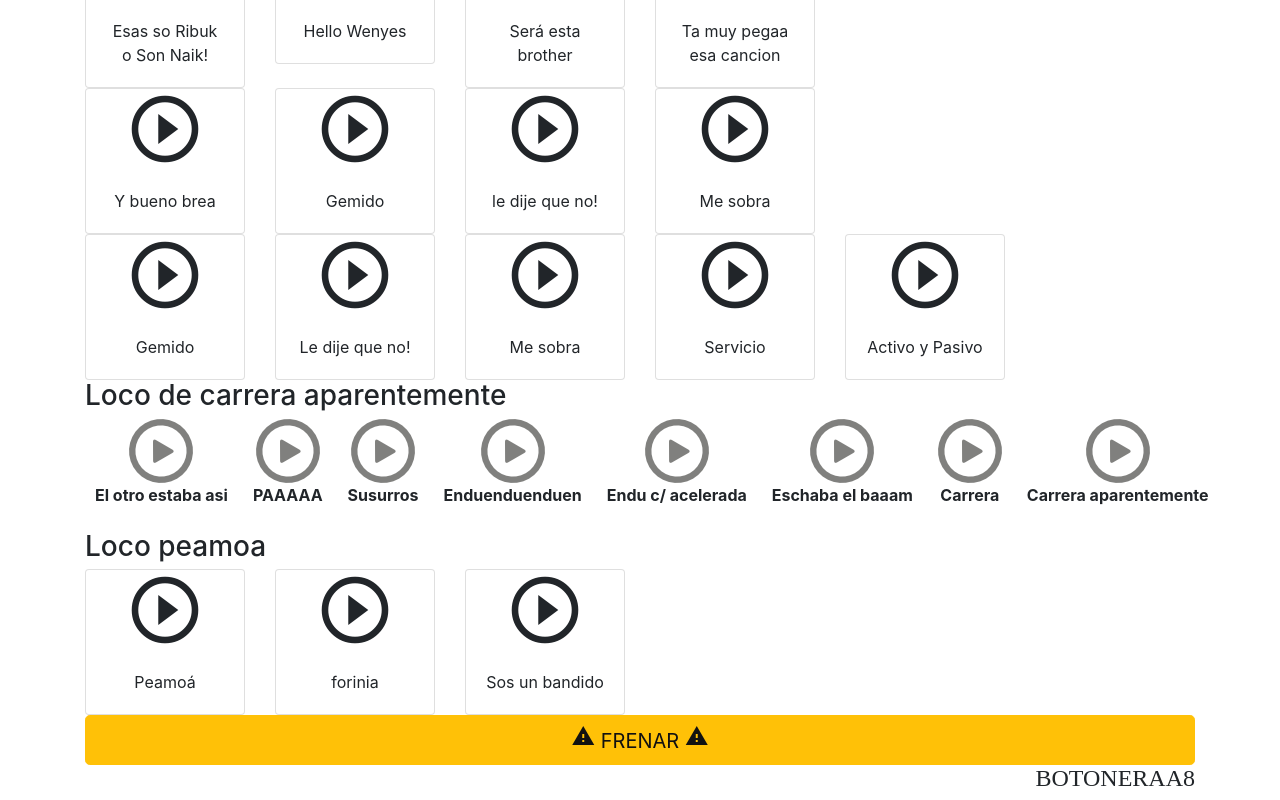
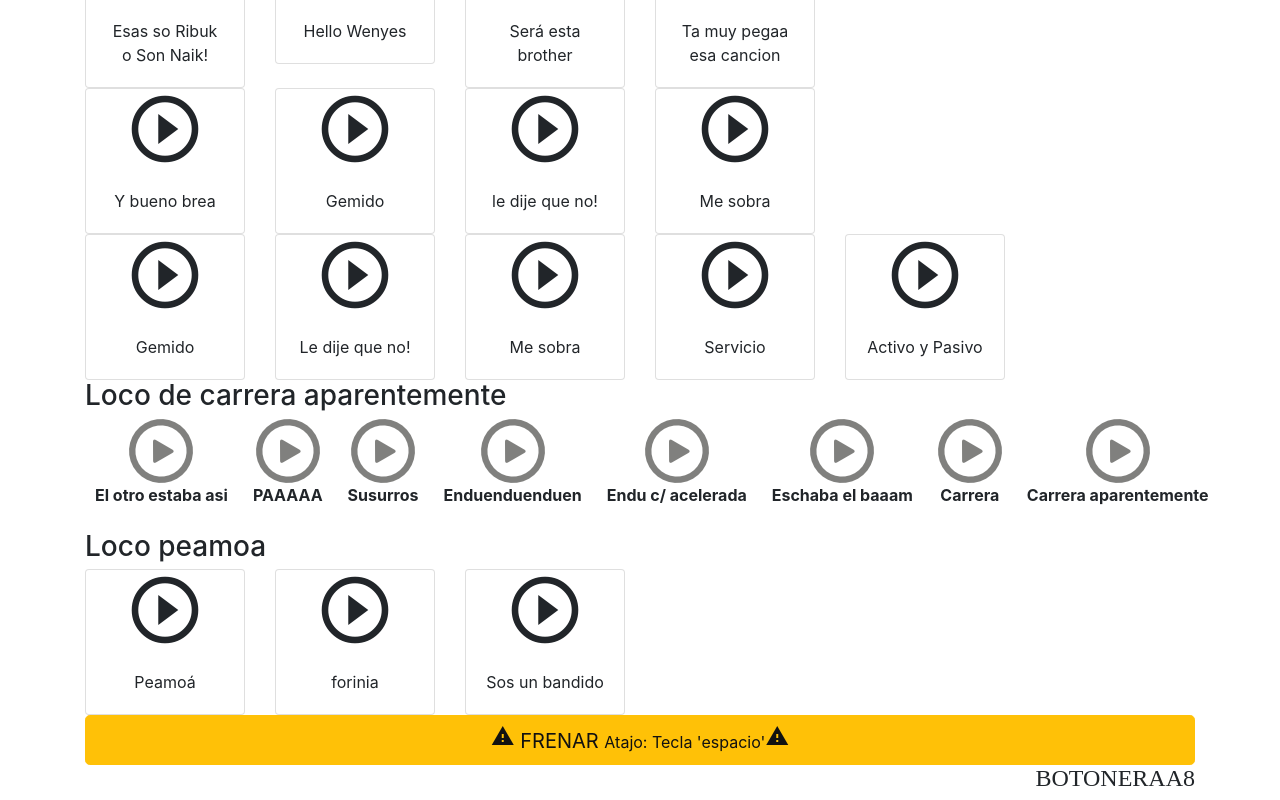
Before and after one commit to santifonzalida/botoneraA8, an Angular app: page /#/home in a window 1280 px wide. Shown: the part 429-1229 px from the top of the page. Built offline with nearby package versions, Linux system fonts and the light colour scheme; a web font is replaced by a local one.

Commit message:
label de atajo espacio

```diff
--- a/src/app/components/home/home.component.html
+++ b/src/app/components/home/home.component.html
@@ -225,7 +225,7 @@
 <div class="container">
   <button type="button" class="btn btn-warning btn-lg btn-block" (click)="stop()">
     <i class="material-icons">warning</i>
-    FRENAR
+    FRENAR <small>Atajo: Tecla 'espacio'</small>
     <i class="material-icons">warning</i>
   </button>
 </div>
```
